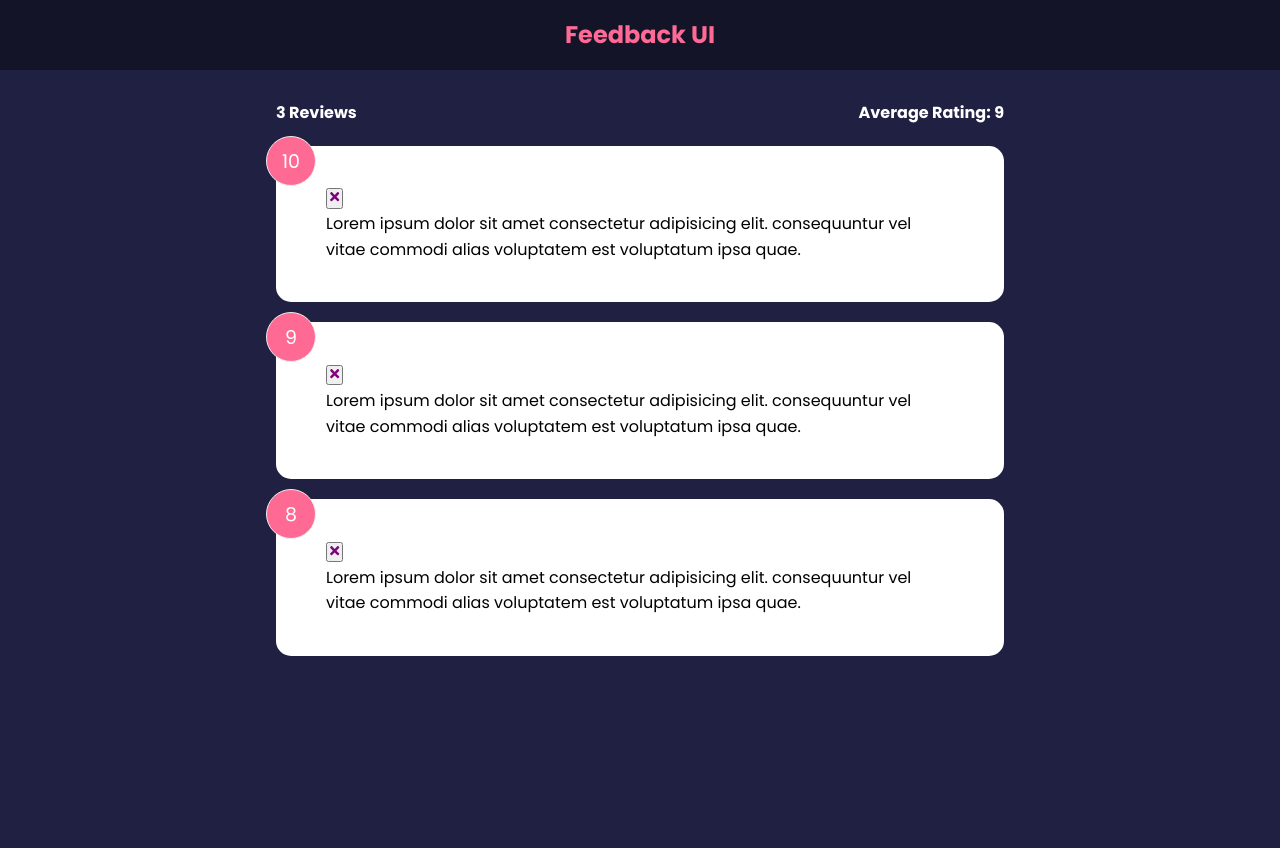
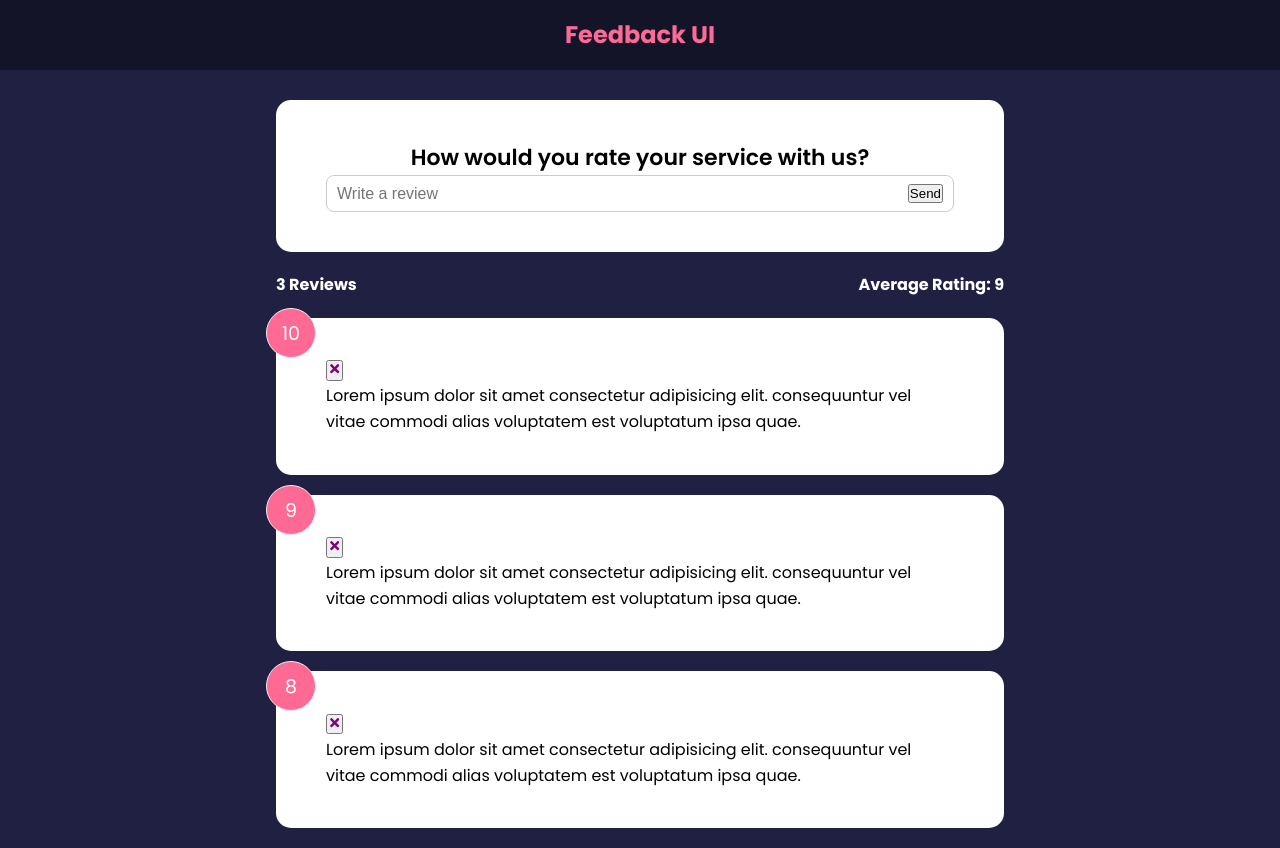
Before and after one commit to miquelespinosa2/feedback-react-app, a React (Create React App) app: page / in a window 1280 px wide. Before the commit the page ends 800 px from the top, so only its background shows below. Built offline with nearby package versions, Linux system fonts and the light colour scheme.

Commit message:
finished the 20th lesson

```diff
--- a/src/App.js
+++ b/src/App.js
@@ -3,6 +3,7 @@
 import FeedbackList from "./components/FeedbackList"
 import FeedbackData from './data/FeedbackData'
 import FeedbackStats from './components/FeedbackStats'
+import FeedbackForm from './components/FeedbackForm'
 
 
 function App() {
@@ -18,6 +19,7 @@
     <>
     <Header  />
     <div className="container">
+      <FeedbackForm />
       <FeedbackStats feedback={feedback}/>
       <FeedbackList feedback={feedback}
       handleDelete={deleteFeedback} />
--- /dev/null
+++ b/src/components/FeedbackForm.jsx
@@ -0,0 +1,25 @@
+import {useState} from 'react'
+import React from 'react'
+import Card from './shared/Card'
+
+function FeedbackForm() {
+  const [text, setText] = useState('')
+
+  const handleTextChange = (e) => {
+    setText(e.target.value)
+  }
+
+  return (
+    <Card>
+      <form >
+        <h2>How would you rate your service with us?</h2>
+        <div className="input-group">
+          <input onChange={handleTextChange} type="text" placeholder='Write a review' value={text}/>
+          <button type="submit">Send</button>
+        </div>
+      </form>
+    </Card>
+  )
+}
+
+export default FeedbackForm
```
